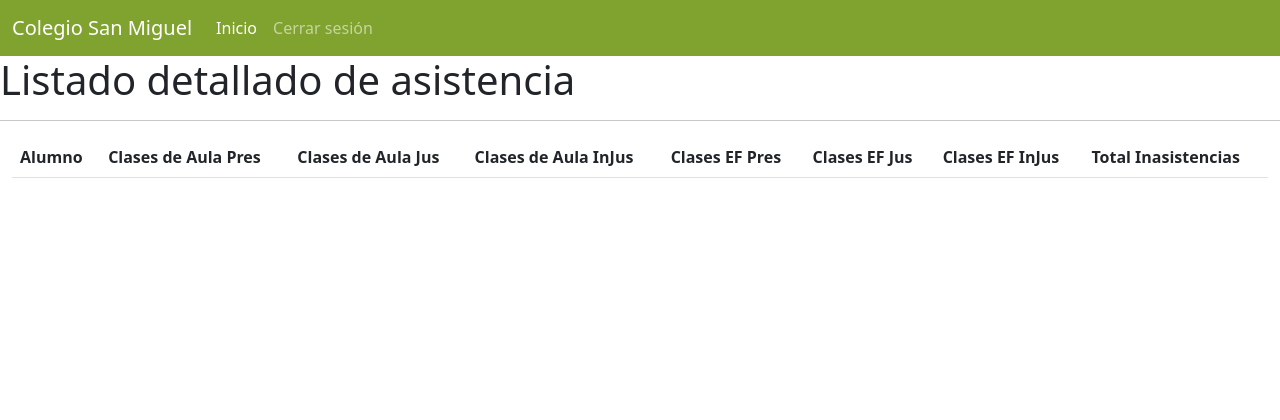
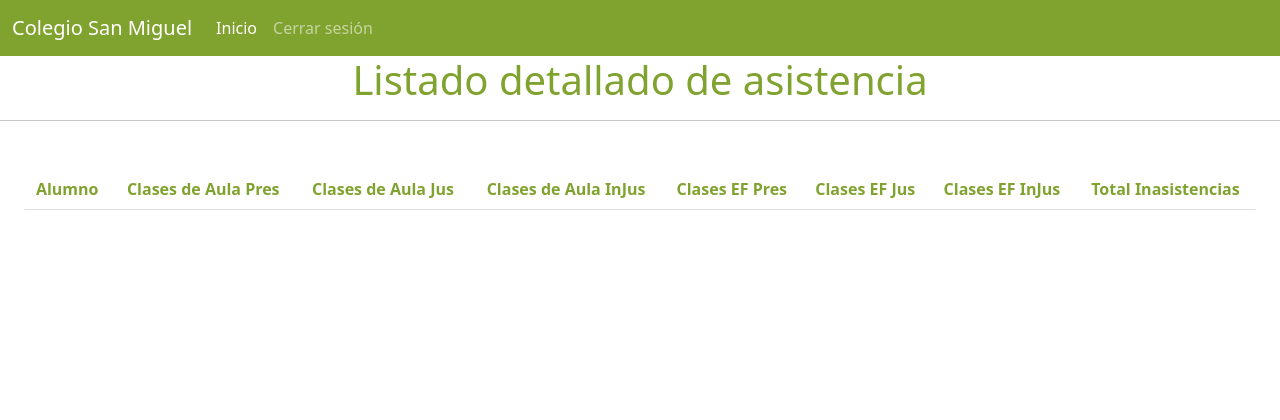
Before and after one commit to JoaquinAlbornoz/Practico_2-Albornoz_Joaquin, a Flask app: page /list_detalle in a window 1280 px wide. Shown: the top 420 px of the page. Run offline with Flask 3, Linux system fonts and the light colour scheme; data that the repository does not hold is empty.

Commit message:
list_detalle.html

```diff
--- a/templates/list_detalle.html
+++ b/templates/list_detalle.html
@@ -1,47 +1,49 @@
 {% extends "index.html" %}
 {% block title %}Listado detallado{% endblock %}
 {% block content %}
-  <h1>Listado detallado de asistencia</h1>
+  <h1 class="Titulo" style="text-align: center;color: #80a22e;">Listado detallado de asistencia</h1>
   <hr>
-  <form action="{{ request.path }}" method = "POST" class = "container-fluid">
+  <form action="{{ request.path }}" method = "POST" class = "container-fluid text-center">
 
     {% if cursos  :%}
-      <label for="curso_id">Cursos</label> <br>
-      <select name="curso_id" id="curso_id" width = "500px">
-      {% for curso in cursos %}
-          <option value="{{ curso.id }}">{{ curso.anio }} - {{ curso.division }}</option>
-      {% endfor %}
-      </select>
-
+      <div class="row g-2 align-items-center" style="padding: 0 40rem;">
+        <div class="col-sm justify-self-center">
+          <label for="curso_id Subtitulo2">Cursos</label> <br>
+          <select name="curso_id" id="curso_id"class="form-control bg-light form-control-sm">
+          {% for curso in cursos %}
+              <option class="Texto1" value="{{ curso.id }}">{{ curso.anio }} - {{ curso.division }}</option>
+          {% endfor %}
+          </select>
+        </div>
+      </div>
       <br><br>
-
-      <input type="submit" value = "Buscar asistencia curso">
+      <input type="submit" value = "Buscar asistencia curso" class="btn btn-outline-secondary form-control-sm">
     {% else %}
-      <div class="conteiner-fluid">
+      <div class="container-fluid" style="padding-top: 2rem">
           <table class="table">
             <thead>
               <tr>
-                <th scope="col">Alumno</th>
-                <th scope="col">Clases de Aula Pres</th>
-                <th scope="col">Clases de Aula Jus</th>
-                <th scope="col">Clases de Aula InJus</th>
-                <th scope="col">Clases EF Pres</th>
-                <th scope="col">Clases EF Jus</th>
-                <th scope="col">Clases EF InJus</th>
-                <th scope="col">Total Inasistencias</th>
+                <th scope="col"  class="Texto1" style="color: #80a22e;">Alumno</th>
+                <th scope="col"  class="Texto1" style="color: #80a22e;">Clases de Aula Pres</th>
+                <th scope="col"  class="Texto1" style="color: #80a22e;">Clases de Aula Jus</th>
+                <th scope="col"  class="Texto1" style="color: #80a22e;">Clases de Aula InJus</th>
+                <th scope="col"  class="Texto1" style="color: #80a22e;">Clases EF Pres</th>
+                <th scope="col"  class="Texto1" style="color: #80a22e;">Clases EF Jus</th>
+                <th scope="col"  class="Texto1" style="color: #80a22e;">Clases EF InJus</th>
+                <th scope="col"  class="Texto1" style="color: #80a22e;">Total Inasistencias</th>
               </tr>
             </thead>
             <tbody>
               {% for e in lista %}
                 <tr>
-                  <th scope = "row">{{ e['apellido'] }} {{ e['nombre']}}</th>
-                  <td>{{ e['aulaP'] }}</td>
-                  <td>{{ e['aulaJ']}}</td>
-                  <td>{{ e['aulaI']}}</td>
-                  <td>{{ e['efP']}}</td>
-                  <td>{{ e['efJ']}}</td>
-                  <td>{{ e['efI']}}</td>
-                  <td>{{ e['total']}}</td>
+                  <th class="Texto1" scope = "row">{{ e['apellido'] }} {{ e['nombre']}}</th>
+                  <td class="Texto1">{{ e['aulaP'] }}</td>
+                  <td class="Texto1">{{ e['aulaJ']}}</td>
+                  <td class="Texto1">{{ e['aulaI']}}</td>
+                  <td class="Texto1">{{ e['efP']}}</td>
+                  <td class="Texto1">{{ e['efJ']}}</td>
+                  <td class="Texto1">{{ e['efI']}}</td>
+                  <td class="Texto1">{{ e['total']}}</td>
                 </tr>
               {% endfor %}
             </tbody>
```
